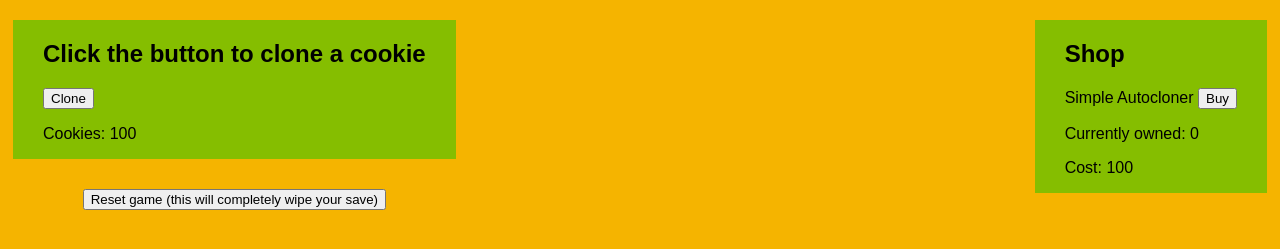
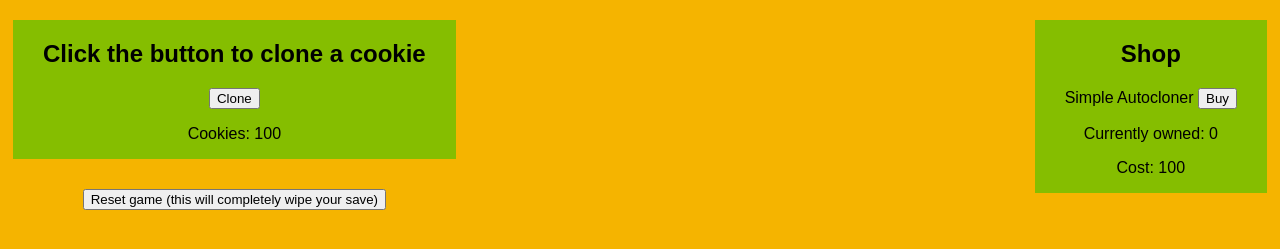
Before and after one commit to AuraCat66/cookie-cloner, a website with bundled scripts: page index.html in a window 1280 px wide. Shown: the part 93-342 px from the top of the page. Built offline with nearby package versions, Linux system fonts and the light colour scheme.

Commit message:
cleaning up the html/css a bit more and adding a noscript h1 when JS is disabled

```diff
--- a/index.html
+++ b/index.html
@@ -58,10 +58,12 @@
                 />
             </a>
         </header>
-
+        <noscript>
+            <h1>Enable JavaScript to play the game</h1>
+        </noscript>
         <div class="row-container middle-container">
             <div class="column-container middle-left-container">
-                <div class="middle-item box-item">
+                <div class="middle-item">
                     <h2>Click the button to clone a cookie</h2>
                     <button id="cloneButton">Clone</button>
 
@@ -74,7 +76,7 @@
                 </div>
             </div>
 
-            <div class="middle-item box-item" id="shop" hidden>
+            <div class="middle-item" id="shop" hidden>
                 <h2>Shop</h2>
                 <div class="shopItem" id="autocloner" hidden>
                     <p>
--- a/style.css
+++ b/style.css
@@ -2,6 +2,10 @@ body {
   background-color: #f5b400;
   font-family: Arial, sans-serif;
   padding: 5px;
+}
+
+noscript {
+  text-align: center;
 }
 
 .row-container {
@@ -30,17 +34,14 @@ body {
 
 .middle-item {
   background-color: #85be00;
+  padding-left: 30px;
+  padding-right: 30px;
+  height: fit-content;
+  text-align: center;
 }
 
 .middle-left-container {
   align-items: center;
-}
-
-/* A green box */
-.box-item {
-  padding-left: 30px;
-  padding-right: 30px;
-  height: fit-content;
 }
 
 .reset-button {
```
